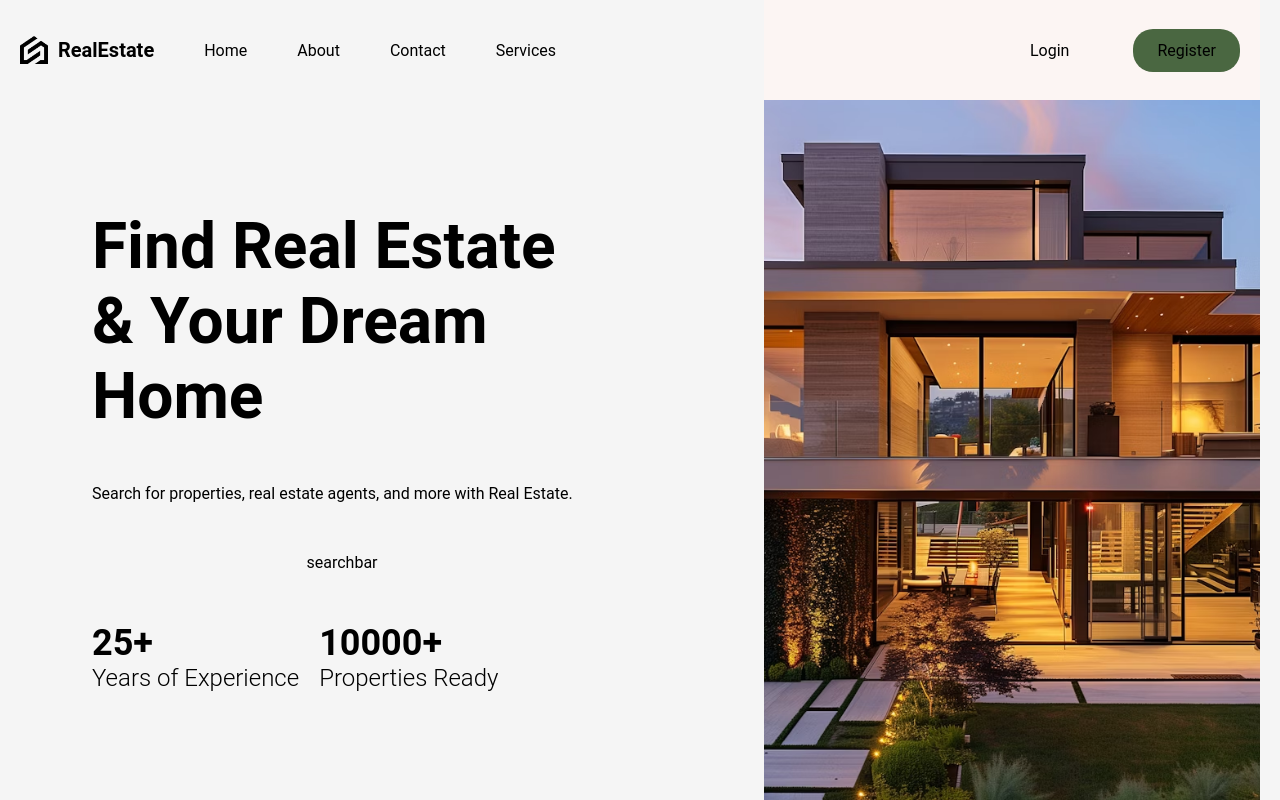
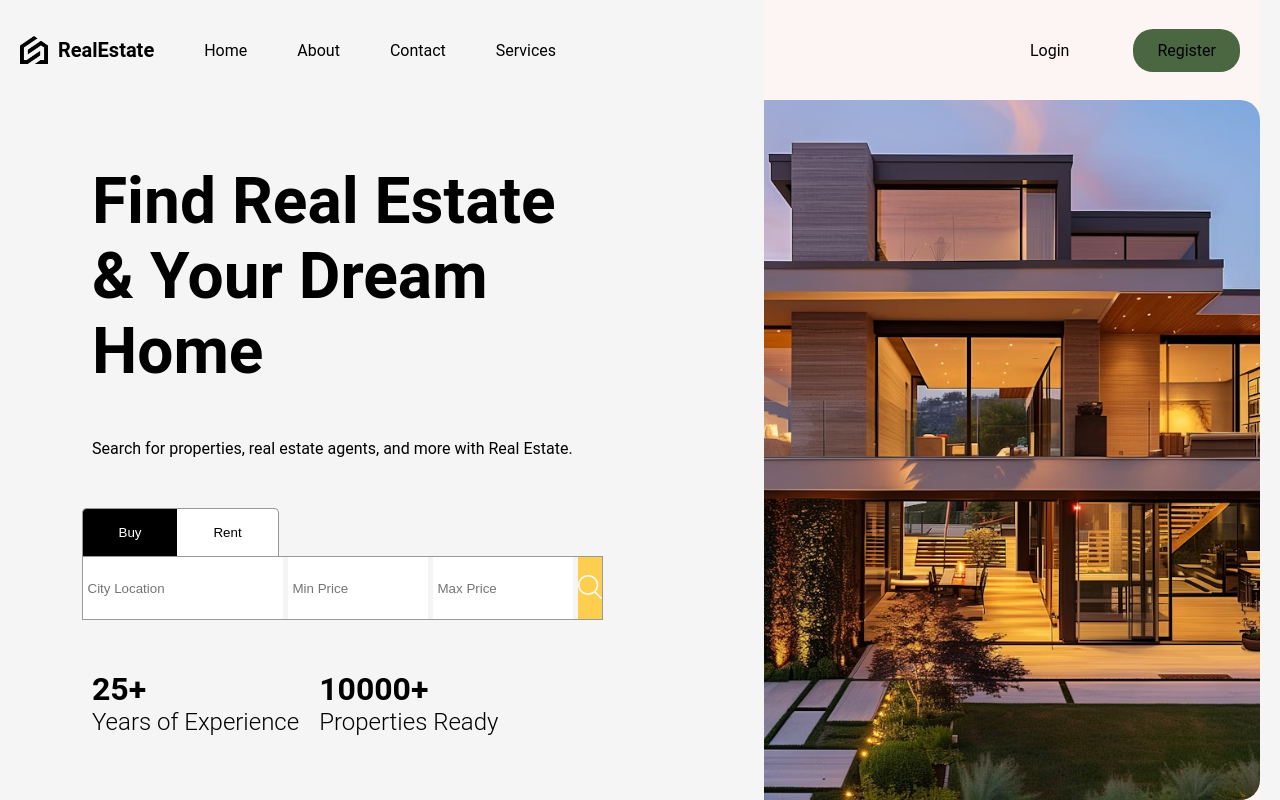
Before and after one commit to DariusGuillaume/rental-website, a React (Vite) app: page / in a window 1280 px wide. Shown: the top 800 px of the page. Built offline with nearby package versions, Linux system fonts and the light colour scheme.

Commit message:
home search button added

```diff
--- a/package.json
+++ b/package.json
@@ -11,7 +11,8 @@
     },
     "dependencies": {
         "react": "^18.2.0",
-        "react-dom": "^18.2.0"
+        "react-dom": "^18.2.0",
+        "react-icons": "^5.0.1"
     },
     "devDependencies": {
         "@types/react": "^18.2.56",
--- a/src/components/searchbar/searchbar.jsx
+++ b/src/components/searchbar/searchbar.jsx
@@ -1,9 +1,55 @@
-import './searchbar.scss';
+import { useState } from "react";
+import "./searchbar.scss";
 
-const searchbar = () => {
+const types = ["buy", "rent"];
+
+function SearchBar() {
+  const [query, setQuery] = useState({
+    type: "buy",
+    location: "",
+    minPrice: 0,
+    maxPrice: 0,
+  });
+
+  const switchType = (val) => {
+    setQuery((prev) => ({ ...prev, type: val }));
+  };
+
   return (
-    <div className='searchbar'>searchbar</div>
+    <div className="searchBar">
+      <div className="type">
+        {types.map((type) => (
+          <button
+            key={type}
+            onClick={() => switchType(type)}
+            className={query.type === type ? "active" : ""}
+          >
+            {type}
+          </button>
+        ))}
+      </div>
+      <form>
+        <input type="text" name="location" placeholder="City Location" />
+        <input
+          type="number"
+          name="minPrice"
+          min={0}
+          max={10000000}
+          placeholder="Min Price"
+        />
+        <input
+          type="number"
+          name="maxPrice"
+          min={0}
+          max={10000000}
+          placeholder="Max Price"
+        />
+        <button>
+          <img src="/search.png" alt="" />
+        </button>
+      </form>
+    </div>
   );
-};
+}
 
-export default searchbar;
+export default SearchBar;
--- a/src/components/searchbar/searchbar.scss
+++ b/src/components/searchbar/searchbar.scss
@@ -1,3 +1,91 @@
-.searchbar{
+@import "../../responsive.scss";
 
+.searchBar {
+  .type {
+
+
+    button {
+      padding: 16px 36px;
+      border: 1px solid #999;
+      border-bottom: none;
+      cursor: pointer;
+      background-color: white;
+      text-transform: capitalize;
+
+      &.active {
+        background-color: black;
+        color: white;
+      }
+
+      &:first-child {
+        border-top-left-radius: 5px;
+        border-right: none;
+      }
+      &:last-child {
+        border-top-right-radius: 5px;
+        border-left: none;
+      }
+    }
+  }
+
+  form {
+    border: 1px solid #999;
+    display: flex;
+    justify-content: space-between;
+    height: 64px;
+    gap: 5px;
+
+    @include sm {
+      flex-direction: column;
+      border: none;
+    }
+
+    input {
+      border: none;
+      padding: 0px 10px;
+      width: 200px;
+
+      @include lg {
+        padding: 0px 5px;
+
+        &:nth-child(2),
+        &:nth-child(3) {
+          width: 140px;
+        }
+      }
+      @include md {
+        width: 200px;
+        &:nth-child(2),
+        &:nth-child(3) {
+          width: 200px;
+        }
+      }
+
+      @include sm{
+        width: auto;
+        &:nth-child(2),
+        &:nth-child(3) {
+          width: auto;
+        }
+        padding: 20px;
+        border: 1px solid #999;
+      }
+    }
+
+    button {
+      border: none;
+      cursor: pointer;
+      background-color: #fece51;
+      flex: 1;
+
+      @include sm{
+        padding: 10px;
+      }
+
+      img {
+        width: 24px;
+        height: 24px;
+      }
+    }
+  }
 }
--- a/src/pages/homepage/homepage.scss
+++ b/src/pages/homepage/homepage.scss
@@ -1,3 +1,5 @@
+@import "../../responsive.scss";
+
 .homePage {
   display: flex;
   height: 100%;
@@ -16,6 +18,14 @@
       align-items: flex-start;
       gap: 50px;
       max-width: 600px;
+
+      @include md {
+        padding: 0;}
+
+
+      @include sm {
+        justify-content: flex-start;
+      }
     }
 
     .title {
@@ -34,10 +44,17 @@
       justify-content: center;
       align-items: center;
       flex-wrap: wrap;
+
+      @include sm {
+       display: none;
+      }
     }
 
     h1 {
       font-size: 36px;
+      @include lg {
+        font-size: 32px;
+      }
     }
 
     h2 {
@@ -52,6 +69,11 @@
     position: relative;
     align-items: center;
     background-color: #fcf5f3;
+    overflow: hidden; // Add this line to hide any overflowing content
+
+    @include md{
+      display: none;
+    }
 
     .backgroundImage {
       width: 100%;
@@ -61,7 +83,11 @@
       right: 0;
       opacity: 0;
       transition: opacity 1s ease-in-out;
+      border-radius: 20px; // Add this line to apply border-radius to the images
 
+      @include lg {
+        width: 105%;
+      }
       &.active {
         opacity: 1;
       }
```
Also changed, not shown: 1 other file (tests, documents, lock files or other folders). Lines whose indentation alone changed are shown as unchanged.
